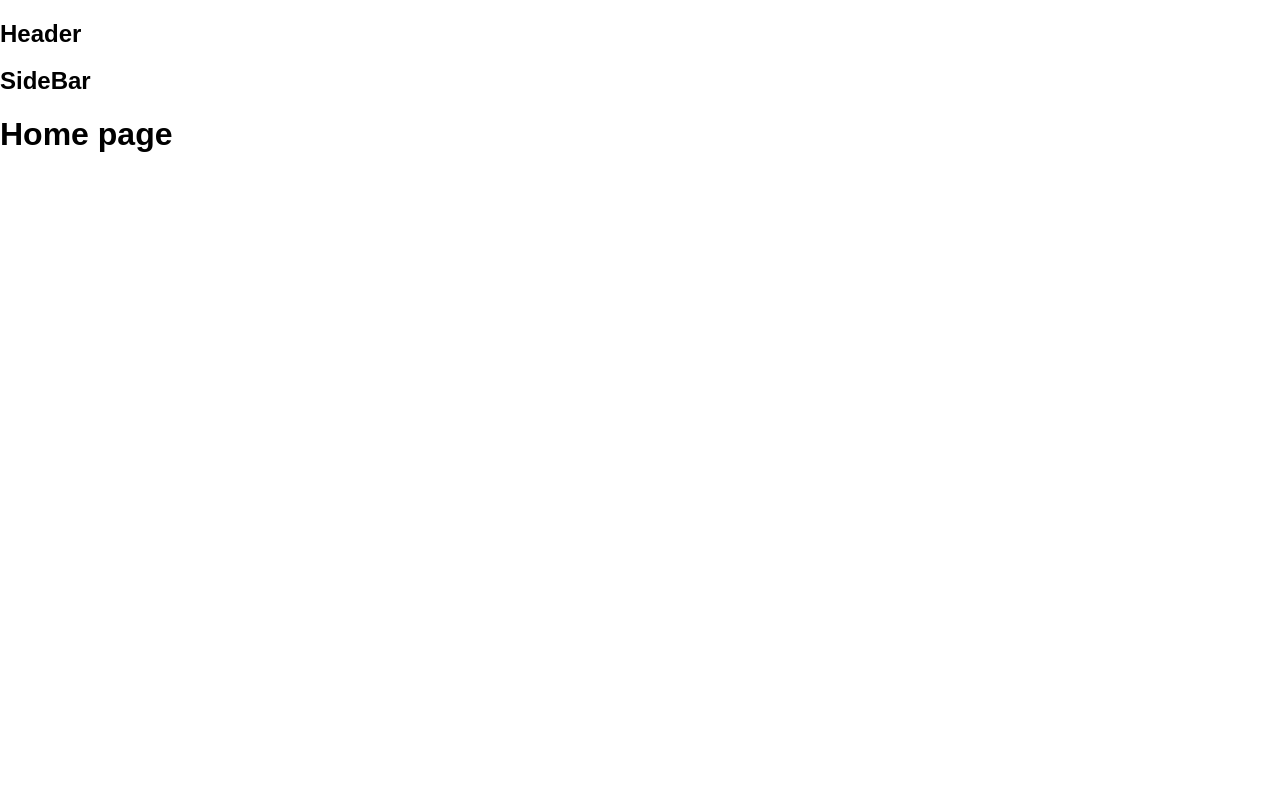
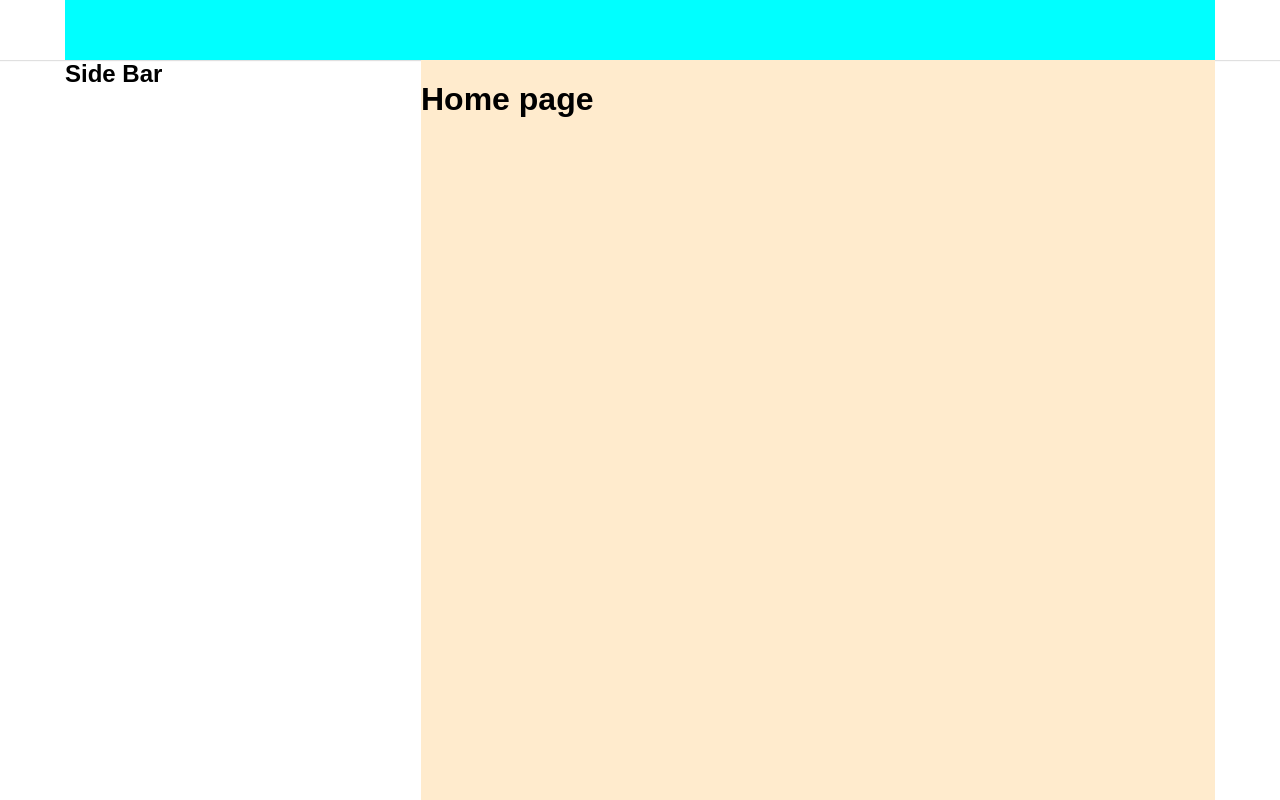
Before and after one commit to TrongHoang61tlu/tiktok-ui, a React (Create React App) app: page / in a window 1280 px wide. Shown: the top 800 px of the page. Built offline with nearby package versions, Linux system fonts and the light colour scheme; a web font is replaced by a local one.

Commit message:
Dung khung layout mac dinh

```diff
--- a/package.json
+++ b/package.json
@@ -6,6 +6,7 @@
     "@testing-library/jest-dom": "^5.16.5",
     "@testing-library/react": "^13.4.0",
     "@testing-library/user-event": "^13.5.0",
+    "classnames": "^2.3.1",
     "normalize.css": "^8.0.1",
     "react": "^18.2.0",
     "react-dom": "^18.2.0",
--- a/src/components/GlobalStyles/GlobalStyles.scss
+++ b/src/components/GlobalStyles/GlobalStyles.scss
@@ -2,8 +2,12 @@
 @import url('https://use.typekit.net/waz4tsx.css');
 :root{
     --primary : #fe2c55;
+    --default-layout-header-height : 60px;
+    --default-layout-width:1150px;
 }
 * {
+    margin: 0;
+    padding: 0;
     box-sizing: border-box;
 }
 html {
--- /dev/null
+++ b/src/components/Layout/DefaultLayout/DefaultLayout.module.scss
@@ -0,0 +1,15 @@
+.wrapper {
+    display: flex;
+    flex-direction: column;
+    align-items: center;
+}
+
+.container {
+    width: var(--default-layout-width);
+   display: flex;
+}
+.content {
+    flex: 1;
+    background-color: blanchedalmond;
+    min-height: 1000px;
+}
--- /dev/null
+++ b/src/components/Layout/DefaultLayout/Sidebar/Sidebar.module.scss
@@ -0,0 +1,3 @@
+.wrapper {
+    width: 356px;
+}
--- a/src/components/Layout/DefaultLayout/Sidebar/index.js
+++ b/src/components/Layout/DefaultLayout/Sidebar/index.js
@@ -1,5 +1,10 @@
+import styles from "./Sidebar.module.scss";
+import classNames from "classnames/bind";
+const cx = classNames.bind(styles);
 function SideBar() {
-    return <h2>SideBar</h2>;
+  return <aside className={cx("wrapper")}>
+    <h2>Side Bar</h2>
+  </aside>;
 }
 
 export default SideBar;
--- a/src/components/Layout/DefaultLayout/index.js
+++ b/src/components/Layout/DefaultLayout/index.js
@@ -1,15 +1,19 @@
+import classNames from "classnames/bind";
+import styles from "./DefaultLayout.module.scss";
 import Header from "~/components/Layout/companents/Header";
 import SideBar from "./Sidebar";
-function DefaultLayout({children}) {
-    return (
-        <div>
-            <Header />
-            <div className="container">
-                <SideBar/>
-                <div className="content">{children }</div>
-            </div>
-        </div>
-     );
+
+const cx = classNames.bind(styles);
+function DefaultLayout({ children }) {
+  return (
+    <div className={cx("wrapper")}>
+      <Header />
+      <div className={cx("container")}>
+        <SideBar />
+        <div className={cx("content")}>{children}</div>
+      </div>
+    </div>
+  );
 }
 
 export default DefaultLayout;
--- a/src/components/Layout/Headeronly/index.js
+++ b/src/components/Layout/Headeronly/index.js
@@ -1,5 +1,5 @@
 import Header from "~/components/Layout/companents/Header";
-function DefaultLayout({children}) {
+function HeaderOnly({children}) {
     return (
         <div>
             <Header />
@@ -10,4 +10,4 @@
      );
 }
 
-export default DefaultLayout;
+export default HeaderOnly;
--- /dev/null
+++ b/src/components/Layout/companents/Header/Header.module.scss
@@ -0,0 +1,12 @@
+.wrapper {
+    width: 100%;
+    height: var(--default-layout-header-height);
+    box-shadow: 0px 1px 1px rgb(0 0 0 / 12%);
+    display: flex;
+    justify-content: center;
+}
+.inner {
+    height: 100%;
+    width: var(--default-layout-width);
+    background-color: aqua;
+}
--- a/src/components/Layout/companents/Header/index.js
+++ b/src/components/Layout/companents/Header/index.js
@@ -1,5 +1,12 @@
+import styles from "./Header.module.scss"
+import classNames from "classnames/bind";
+const cx = classNames.bind(styles)
 function Header() {
-    return <h2>Header</h2>;
+    return <header className={cx('wrapper')}>
+        <div className={cx('inner')}>
+
+        </div>
+    </header>
 }
 
 export default Header
```
Also changed, not shown: 1 other file (tests, documents, lock files or other folders).
